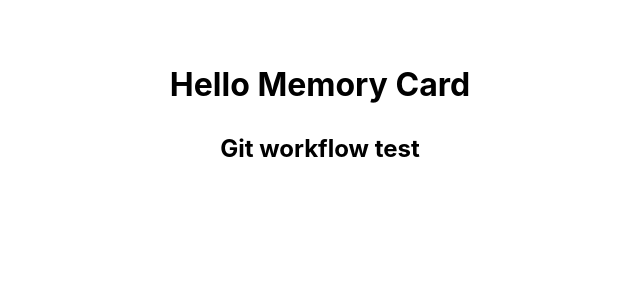
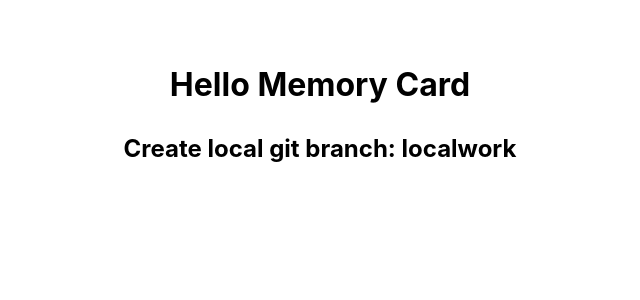
Before and after one commit to Alicebond/memory-card, a React (Vite) app: page / in a window 1280 px wide. Shown: the top 300 px of the page, without its empty margins (320-960 px from the left). Built offline with nearby package versions, Linux system fonts and the light colour scheme.

Commit message:
Add README at local work branch

```diff
--- a/src/App.jsx
+++ b/src/App.jsx
@@ -5,7 +5,7 @@ function App() {
   return (
     <>
       <h1>Hello Memory Card</h1>
-      <h2>Git workflow test</h2>
+      <h2>Create local git branch: localwork</h2>
     </>
   );
 }
```
Also changed, not shown: 1 other file (tests, documents, lock files or other folders).
